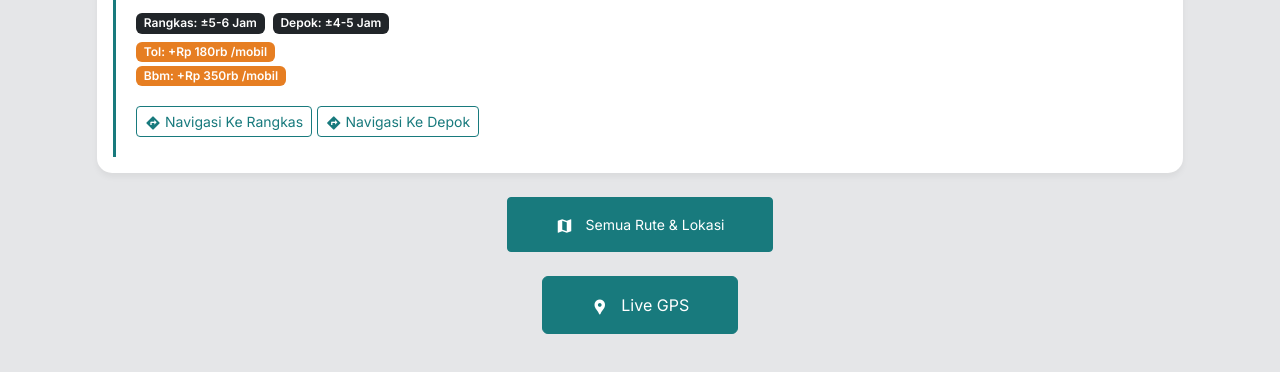
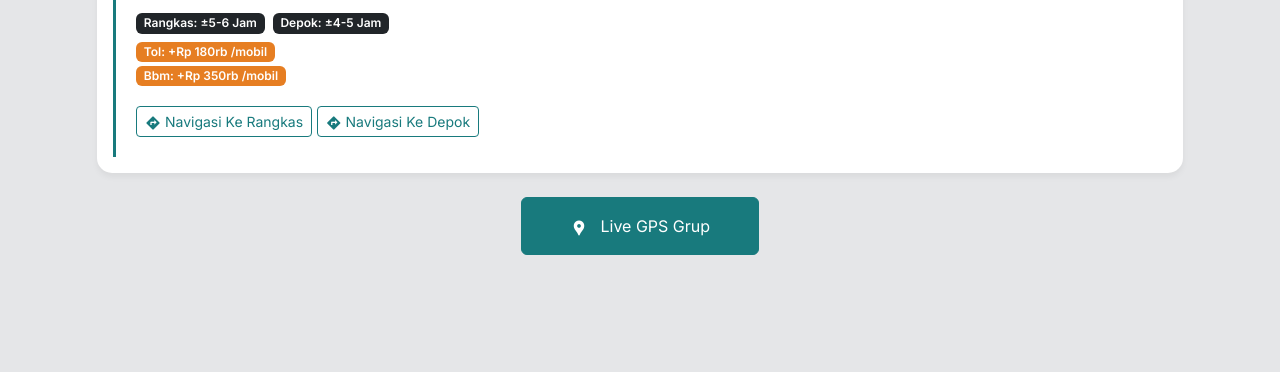
Before and after one commit to adynu182/GPSLive-Tracker, a plain HTML site: page index.html in a window 1280 px wide. Shown: the part 1411-1783 px from the top of the page. After the commit the page ends 1760 px from the top, so only its background shows below. Drawn offline with nearby package versions, Linux system fonts and the light colour scheme.

Commit message:
Update index.html

```diff
--- a/index.html
+++ b/index.html
@@ -413,19 +413,11 @@
                 </div>
             </div>
 
-            <!-- Tombol Lihat Rute Lengkap -->
-            <div class="text-center mt-4">
-                <a href="plan.html" target="_blank" class="btn btn-primary btn-sm px-5 py-3">
-                    <i class="material-icons align-middle me-2" style="font-size: 18px;">map</i>
-                    Semua Rute & Lokasi
-                </a>
-            </div>
-
-
+            <!-- Tombol Live GPS -->
 <div class="text-center mt-4">
                 <a href="gpslive.html" target="_blank" class="btn btn-primary btn-md px-5 py-3">
                     <i class="material-icons align-middle me-2" style="font-size: 18px;">location_pin</i>
-                    Live GPS
+                    Live GPS Grup
                 </a>
             </div>
         </div>
```
